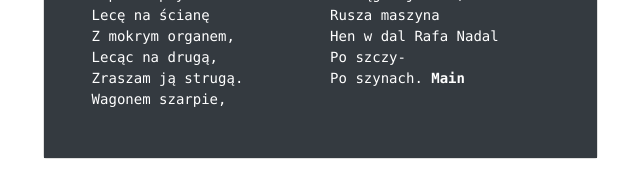
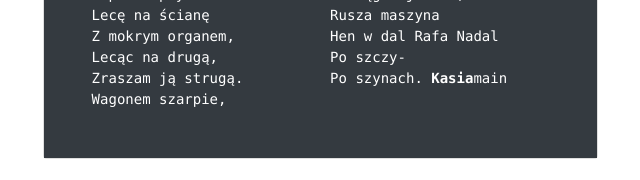
Before and after one commit to michalik-maciej/git-practice, a website: page index.html in a window 1280 px wide. Shown: the part 1247-1427 px from the top of the page, 335-975 px from the left. Drawn offline with nearby package versions, Linux system fonts and the light colour scheme.

Commit message:
Main conflict_3

```diff
--- a/index.html
+++ b/index.html
@@ -121,7 +121,7 @@
                     Rusza maszyna
                     Hen w dal Rafa Nadal
                     Po szczy-
-                    Po szynach. <strong>Main</strong>
+                    Po szynach. <strong>Kasia</strong>main
                 </pre>
                 </div>
             </div>
```
